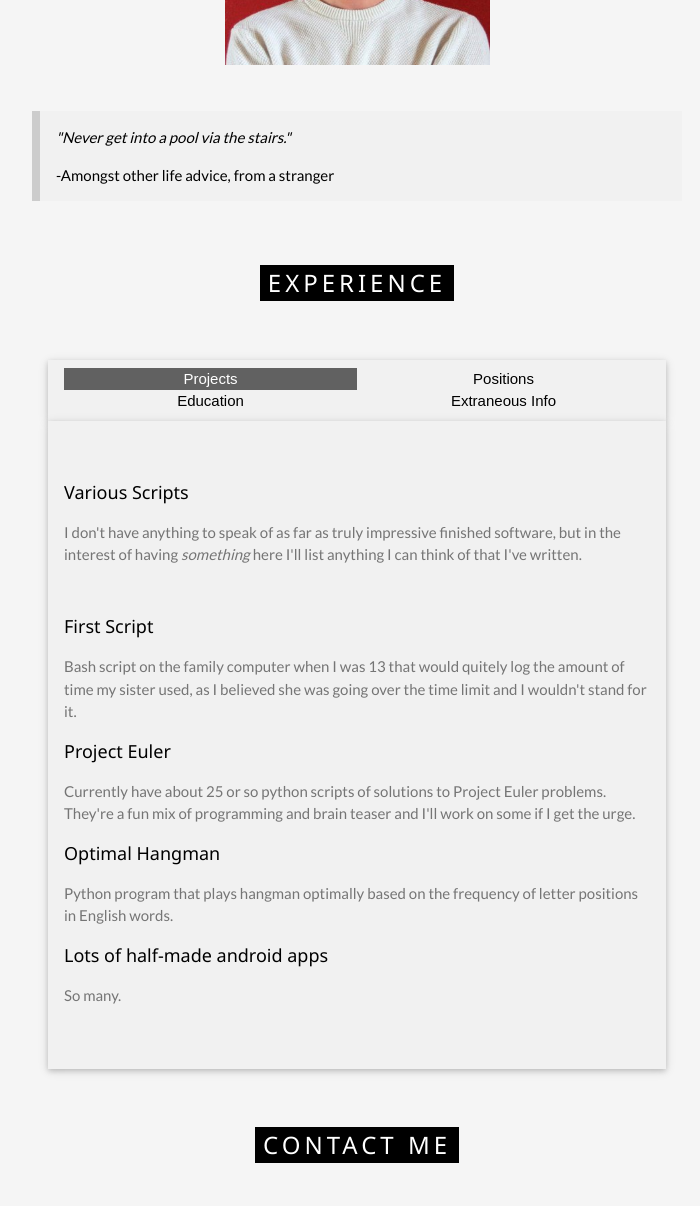
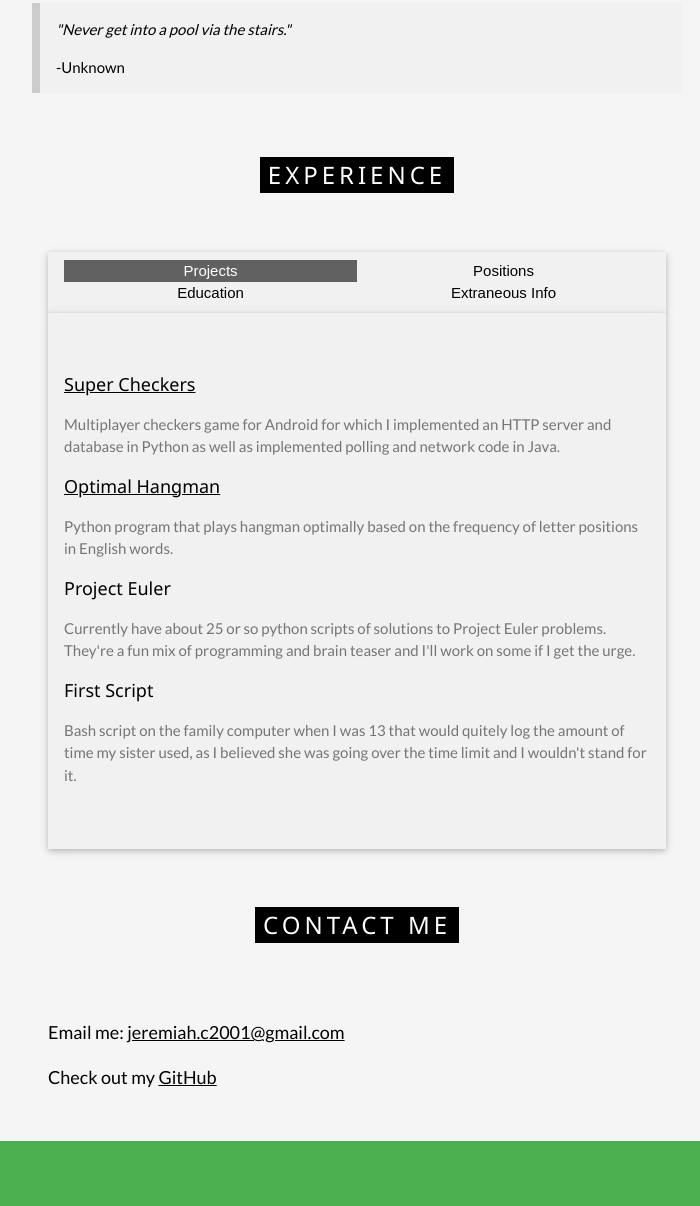
Before and after one commit to jcrowe6/jcrowe6.github.io, a plain HTML site: page index.html in a window 1280 px wide. Shown: the part 944-2150 px from the top of the page, without its empty margins (283-983 px from the left). Drawn offline with nearby package versions, Linux system fonts and the light colour scheme.

Commit message:
Update info

```diff
--- a/index.html
+++ b/index.html
@@ -27,8 +27,6 @@
             <p class="w3-large">Hi! I'm a first year Computer Science and Statistics student at the University of Illinios in Urbana-Champaign.
                 <br><br>
                 I'm interested in computers most of the time, particularly to do with information security. I like to play CTF's, work on the odd Raspberry Pi project, but above all, I love to learn. If I haven't heard of it, I'd like to! I also really want to get into astrophotography someday.
-                <br><br>
-                Not sure how you're reading this unless you're Cara (<3!) as I don't have much to speak for or opportunities to share this, it's just the start of a soon-to-grow portfolio site. But I hope you like it regardless!
             </p>
             <img title="𝓞𝓱 𝔀𝓱𝔂 𝔂𝓮𝓼, 𝓽𝓱𝓪𝓽 𝓲𝓼 𝓶𝓮,
             𝓽𝓱𝓪𝓷𝓴 𝔂𝓸𝓾 𝓯𝓸𝓻 𝓱𝓸𝓿𝓮𝓻𝓲𝓷𝓰,
@@ -37,7 +35,7 @@
             𝓲𝓯 𝓘 𝓹𝓾𝓽 𝓼𝓸𝓶𝓮 𝓽𝓮𝔁𝓽 𝓱𝓮𝓻𝓮 :)" src="rsz_headshot.jpg" class="myphoto" style="display:block;margin-left:auto;margin-right:auto;width:50%;max-width:500px;padding:30px" class="w3-margin-top">
             <div class="w3-panel w3-light-grey" style="border-left:8px solid #ccc!important">
                 <p><i>"Never get into a pool via the stairs."</i></p>
-                <p>-Amongst other life advice, from a stranger</p>
+        		<p>-Unknown</p>
             </div>
             <h5 class="w3-center w3-padding-48"><span class="w3-tag w3-xlarge w3-wide">EXPERIENCE</span></h5>
             <div class="w3-container" id="menu">
@@ -58,16 +56,14 @@
                       </div>
 
                       <div id="Projects" class="w3-container menu w3-padding-48 w3-card" style="background-color:#f1f1f1">
-                            <h5>Various Scripts</h5>
-                            <p class="w3-text-grey">I don't have anything to speak of as far as truly impressive finished software, but in the interest of having <i>something</i> here I'll list anything I can think of that I've written.</p><br>
+							  <a href="https://github.com/jcrowe6/CheckersGame" target="_blank"><h5>Super Checkers</h5></a>
+                            <p class="w3-text-grey">Multiplayer checkers game for Android for which I implemented an HTTP server and database in Python as well as implemented polling and network code in Java.</p>
+							<a href="hangman/main" target="_blank"><h5>Optimal Hangman</h5></a>
+                            <p class="w3-text-grey">Python program that plays hangman optimally based on the frequency of letter positions in English words.</p>
+                            <h5>Project Euler</h5>
+                            <p class="w3-text-grey">Currently have about 25 or so python scripts of solutions to Project Euler problems. They're a fun mix of programming and brain teaser and I'll work on some if I get the urge.</p>
                             <h5>First Script</h5>
                             <p class="w3-text-grey">Bash script on the family computer when I was 13 that would quitely log the amount of time my sister used, as I believed she was going over the time limit and I wouldn't stand for it.</p>
-                            <h5>Project Euler</h5>
-                            <p class="w3-text-grey">Currently have about 25 or so python scripts of solutions to Project Euler problems. They're a fun mix of programming and brain teaser and I'll work on some if I get the urge.</p>
-                            <h5>Optimal Hangman</h5>
-                            <p class="w3-text-grey">Python program that plays hangman optimally based on the frequency of letter positions in English words.</p>
-                            <h5>Lots of half-made android apps</h5>
-                            <p class="w3-text-grey">So many.</p>
                         </div>
                       <div id="Positions" class="w3-container menu w3-padding-48 w3-card" style="background-color:#f1f1f1">
                             <h5>Effingham HS Scholastic Bowl, Team Captain</h5>
```
